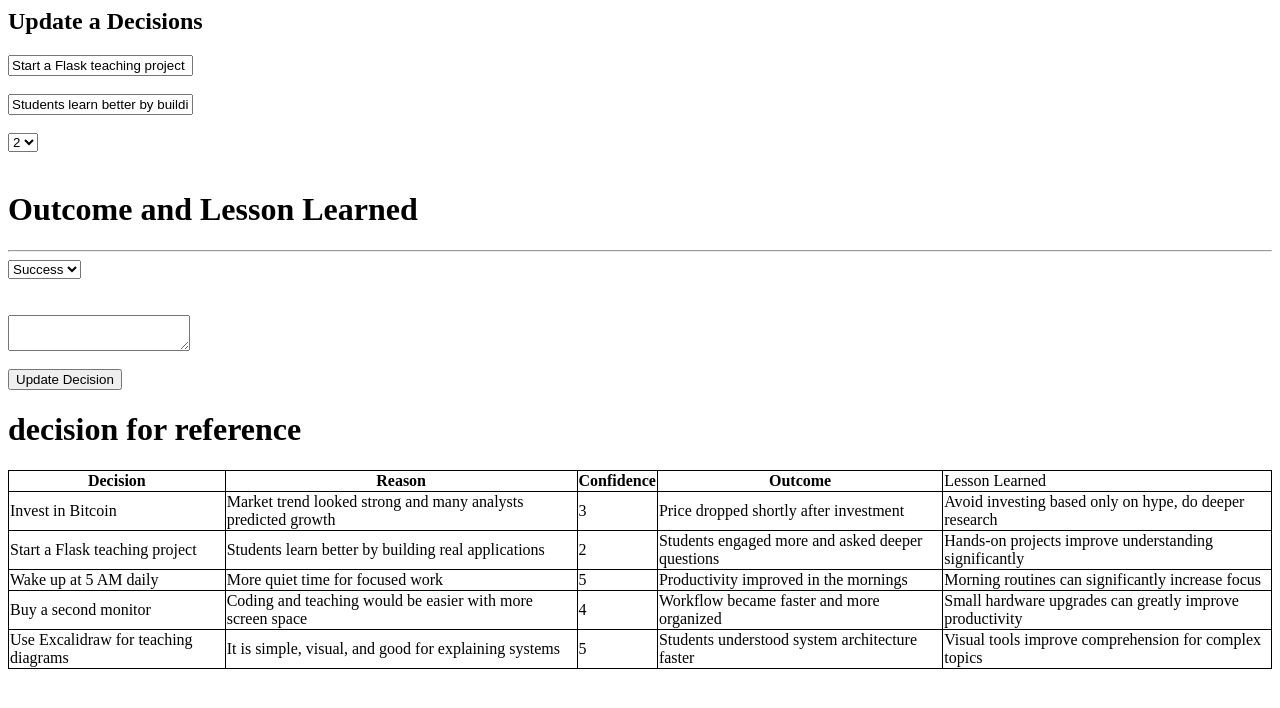
After one commit to ericmuh/dec-log, a Flask app: page /decisions/update/1 in a window 1280 px wide. The commit adds this page. Shown: the top 708 px of the page. Run offline with Flask 3, Linux system fonts and the light colour scheme; parts of the project's set-up code (start-up, migrations or seed data) failed here and were passed over.

Commit message:
update view

```diff
--- a/app.py
+++ b/app.py
@@ -9,7 +9,7 @@ decisions = [
         "reason": "Market trend looked strong and many analysts predicted growth",
         "confidence_level": "3",
         "outcome": "Price dropped shortly after investment",
-        "lesson": "Avoid investing based only on hype, do deeper research",
+        "lesson_learned": "Avoid investing based only on hype, do deeper research",
         "created_at": "2026-03-01"
     },
     {
@@ -17,7 +17,7 @@ decisions = [
         "reason": "Students learn better by building real applications",
         "confidence_level": "2",
         "outcome": "Students engaged more and asked deeper questions",
-        "lesson": "Hands-on projects improve understanding significantly",
+        "lesson_learned": "Hands-on projects improve understanding significantly",
         "created_at": "2026-03-02"
     },
     {
@@ -25,7 +25,7 @@ decisions = [
         "reason": "More quiet time for focused work",
         "confidence_level": "5",
         "outcome": "Productivity improved in the mornings",
-        "lesson": "Morning routines can significantly increase focus",
+        "lesson_learned": "Morning routines can significantly increase focus",
         "created_at": "2026-03-03"
     },
     {
@@ -33,7 +33,7 @@ decisions = [
         "reason": "Coding and teaching would be easier with more screen space",
         "confidence_level": "4",
         "outcome": "Workflow became faster and more organized",
-        "lesson": "Small hardware upgrades can greatly improve productivity",
+        "lesson_learned": "Small hardware upgrades can greatly improve productivity",
         "created_at": "2026-03-05"
     },
     {
@@ -41,7 +41,7 @@ decisions = [
         "reason": "It is simple, visual, and good for explaining systems",
         "confidence_level": "5",
         "outcome": "Students understood system architecture faster",
-        "lesson": "Visual tools improve comprehension for complex topics",
+        "lesson_learned": "Visual tools improve comprehension for complex topics",
         "created_at": "2026-03-07"
 
     }
@@ -74,6 +74,7 @@ decision = {
 # Views
 
 # Would a place to see all decision (lists all decions)
+@app.route("/")
 @app.route("/decisions")
 def decisons():
 
@@ -115,6 +116,58 @@ def create_decision():
     return render_template("create_decision.html", decisions=decisions)
 
 
+@app.route("/decisions/update/<int:id>", methods = ["GET", "POST"])
+def update_decision(id):
+
+    # get a specific decision in the list using the index,
+    # remove that decision, : option 2 --> point the index to the new decision
+    # add the new decision
+    if request.method =="POST":
+        update_decision = {
+            "title": request.form["title"],
+            "reason": request.form["reason"],
+            "confidence_level": request.form["confidence_level"],
+
+            "outcome": request.form["outcome"],
+            "lesson_learned": request.form["lesson_learned"],
+
+            }
+
+        decisions[id] = update_decision
+        print(decisions)
+
+    decision = ''
+    for decision in decisions:
+        # rendered_decision = decisions[id]
+        return render_template("update_decision.html", decision=decisions[id], id=id, decisions=decisions)
+
+
+
+
+
+
+
+
+
+
+
+
+
+# Connecting to a database using sqlite3
+import sqlite3
+
+db = sqlite3.connect("database.db") # use in SQL
+
+cursor = db.cursor()
+
+
+# cursor.execute("CREATE TABLE decisions(title, reason, confidence_level,outcome, lesson_learned)")
+
+
+
+cursor.execute("DROP TABLE movie")
+
+
 
 if __name__ =="__main__":
     app.run(debug=True)
--- /dev/null
+++ b/templates/update_decision.html
@@ -0,0 +1,92 @@
+<h2>Update a Decisions</h2>
+
+<form action="/decisions/update/{{id}}" method="post">
+
+    <!-- title -->
+    <input type="text" name="title" value="{{decision.title}}">
+
+    <br> <br>
+
+    <!-- reason -->
+
+    <input type="text" name="reason" value="{{decision.reason}}"> <br>
+
+
+
+
+    <br>
+
+    <select name="confidence_level" id="confidence_level">
+        <option value={{decision.confidence_level}}>{{decision.confidence_level}}</option>
+
+    </select>
+
+    <br><br>
+
+    <h1>Outcome and Lesson Learned</h1>
+    <hr>
+
+    <select name="outcome" id="outcome">
+        <option value="success">Success</option>
+        <option value="pending"> Pending</option>
+        <option value="Failed">Failed</option>
+    </select>
+    <br> <br>
+
+    <label for="lesson_learned"></label><br>
+    <textarea name="lesson_learned">
+
+    </textarea>
+
+    <br> <br>
+    <button type="submit"> Update Decision</button>
+
+</form>
+
+
+
+
+<h1>decision for reference</h1>
+<table>
+    <tr>
+        <th>Decision</th>
+        <th>Reason</th>
+        <th>Confidence</th>
+        <th>Outcome</th>
+        <td>Lesson Learned</td>
+
+    </tr>
+
+    {%for decision in decisions %} <!-- this is jinja not html -->
+    <tr>
+        <td>{{decision.title}}</td>
+        <td>{{decision.reason}}</td>
+        <td>{{decision.confidence_level}}</td>
+        <td>{{decision.outcome}}</td>
+        <td>{{decision.lesson_learned}}</td>
+
+    </tr>
+
+    {%endfor%}
+
+
+
+
+    <style>
+        table,
+        th,
+        td {
+            border: 1px solid black;
+            border-collapse: collapse;
+        }
+    </style>
+
+
+
+
+
+
+
+
+
+</table>
```
Also changed, not shown: templates/create_decision.html (+5 -4 lines), database.db (added).
